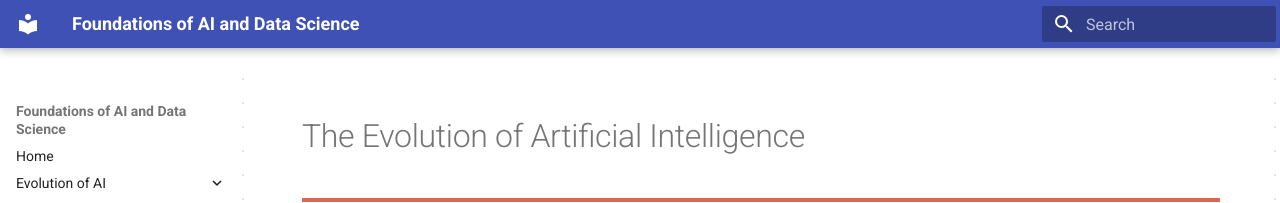
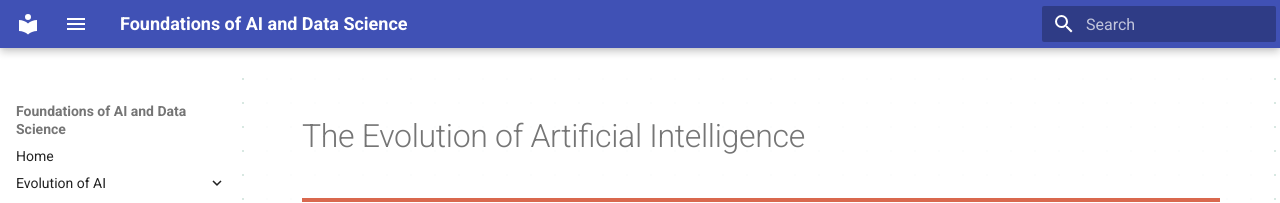
Before and after one commit to zeinabtakesh/Foundations-of-AI-and-Data-Science, an MkDocs documentation site: the page built from docs/Chapters/Chapter_2_The_Evolution_of_Artificial_Intelligence/index.md, in a window 1280 px wide. Shown: the top 203 px of the page. Built offline with MkDocs 1.6.1 and Material for MkDocs 9.7.7, drawn with Linux system fonts in a browser that asks for light colours.

Commit message:
adding menu button

```diff
--- a/docs/assets/chapter.css
+++ b/docs/assets/chapter.css
@@ -12,6 +12,20 @@
 
   body:has(.chapter-intro) .md-sidebar--secondary {
     width: 9.5rem;
+  }
+
+  body:has(.chapter-intro) .md-header__button[for="__drawer"] {
+    display: inline-block;
+  }
+
+  body:has(.chapter-intro):has(#__drawer:checked) .md-sidebar--primary {
+    display: none;
+  }
+
+  body:has(.chapter-intro) #__drawer:checked ~ .md-overlay {
+    height: 0;
+    opacity: 0;
+    width: 0;
   }
 }
 
```
